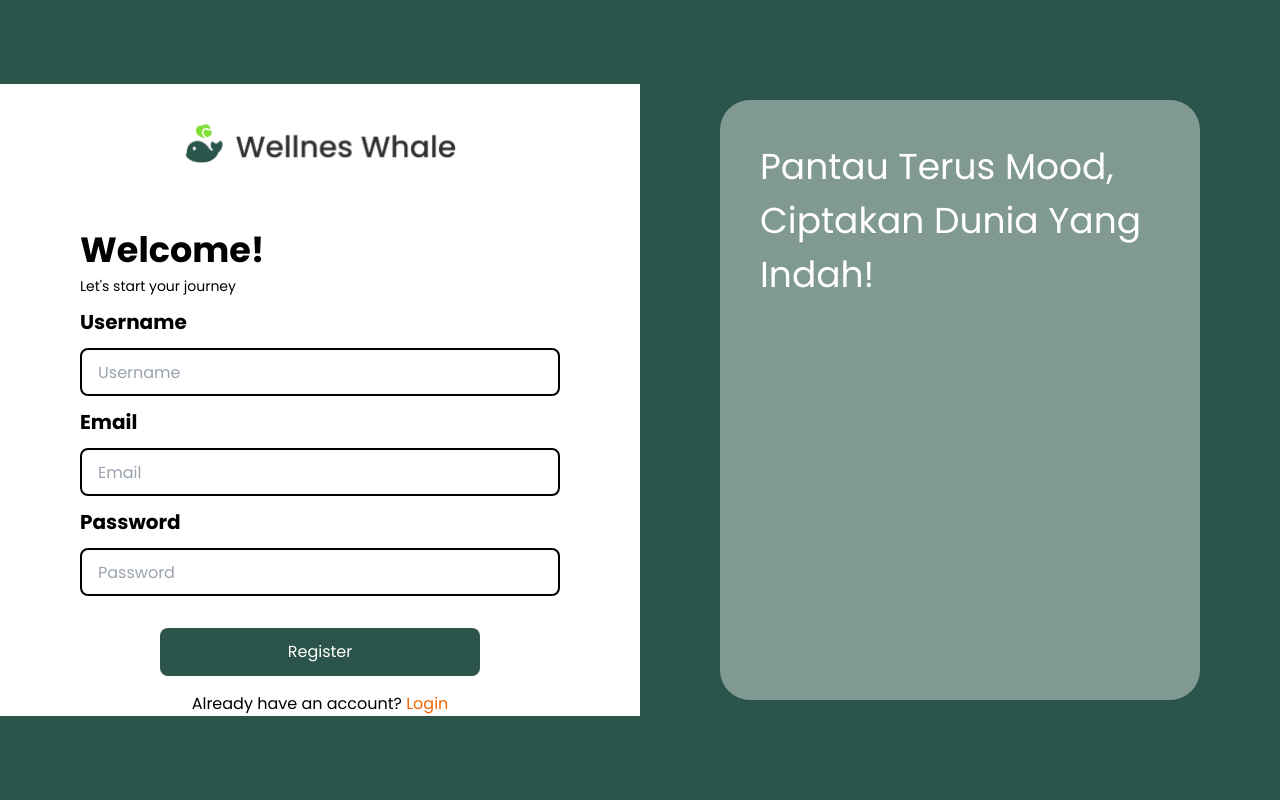
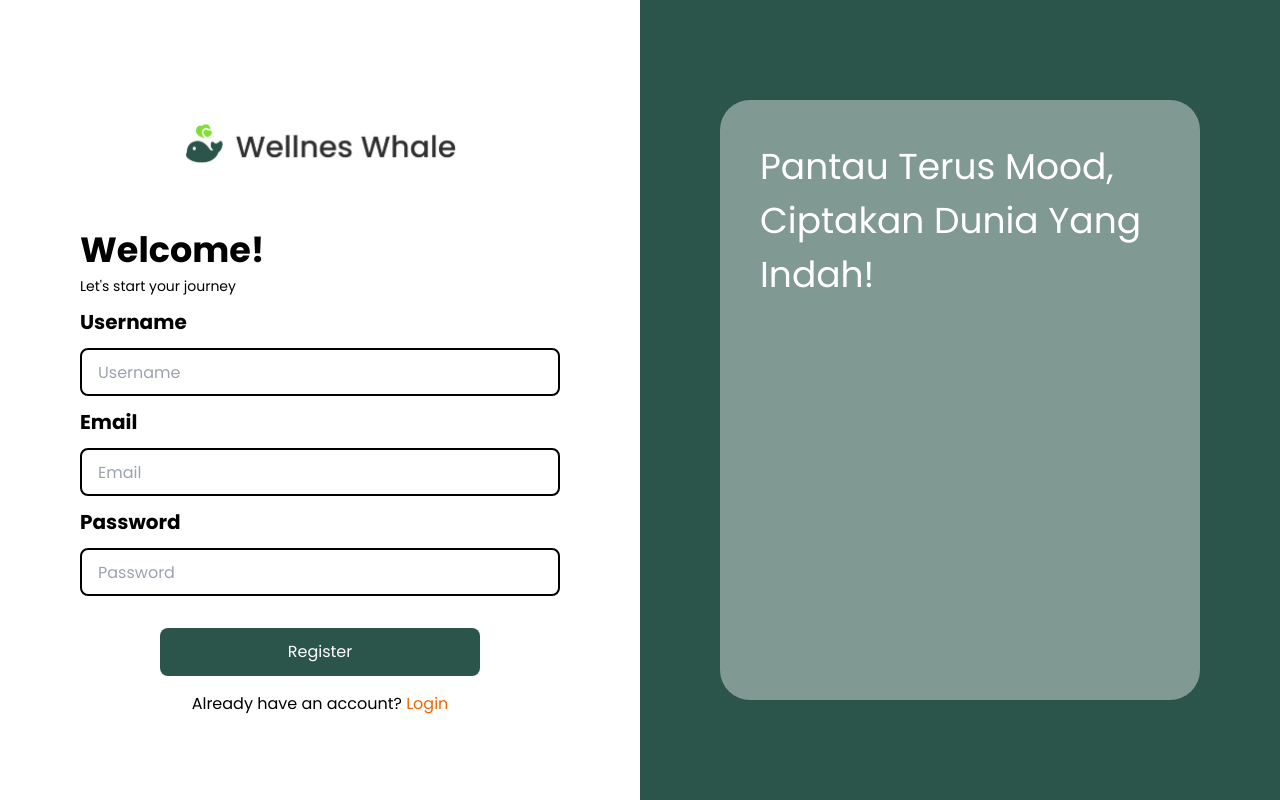
Before and after one commit to aufarhmn/WellnessWhale, a Next.js app in the folder frontend/: page /auth/register in a window 1280 px wide. Built offline with nearby package versions, Linux system fonts and the light colour scheme.

Commit message:
fix: bg white in register

```diff
--- a/frontend/src/pages/auth/register.jsx
+++ b/frontend/src/pages/auth/register.jsx
@@ -65,7 +65,7 @@ export default function Register() {
   return (
     <main className="h-screen w-screen">
       <ToastContainer />
-      <div className="w-screen flex flex-col md:flex-row justify-center items-center font-['Poppins'] bg-green-400">
+      <div className="w-screen flex flex-col md:flex-row justify-center items-center font-['Poppins'] bg-white">
         <div className="flex flex-col justify-stretch justify-items-center md:w-1/2 w-full bg-white gap-4">
           <div className="w-full h-full">
             <div className="flex flex-row justify-center py-10">
```
